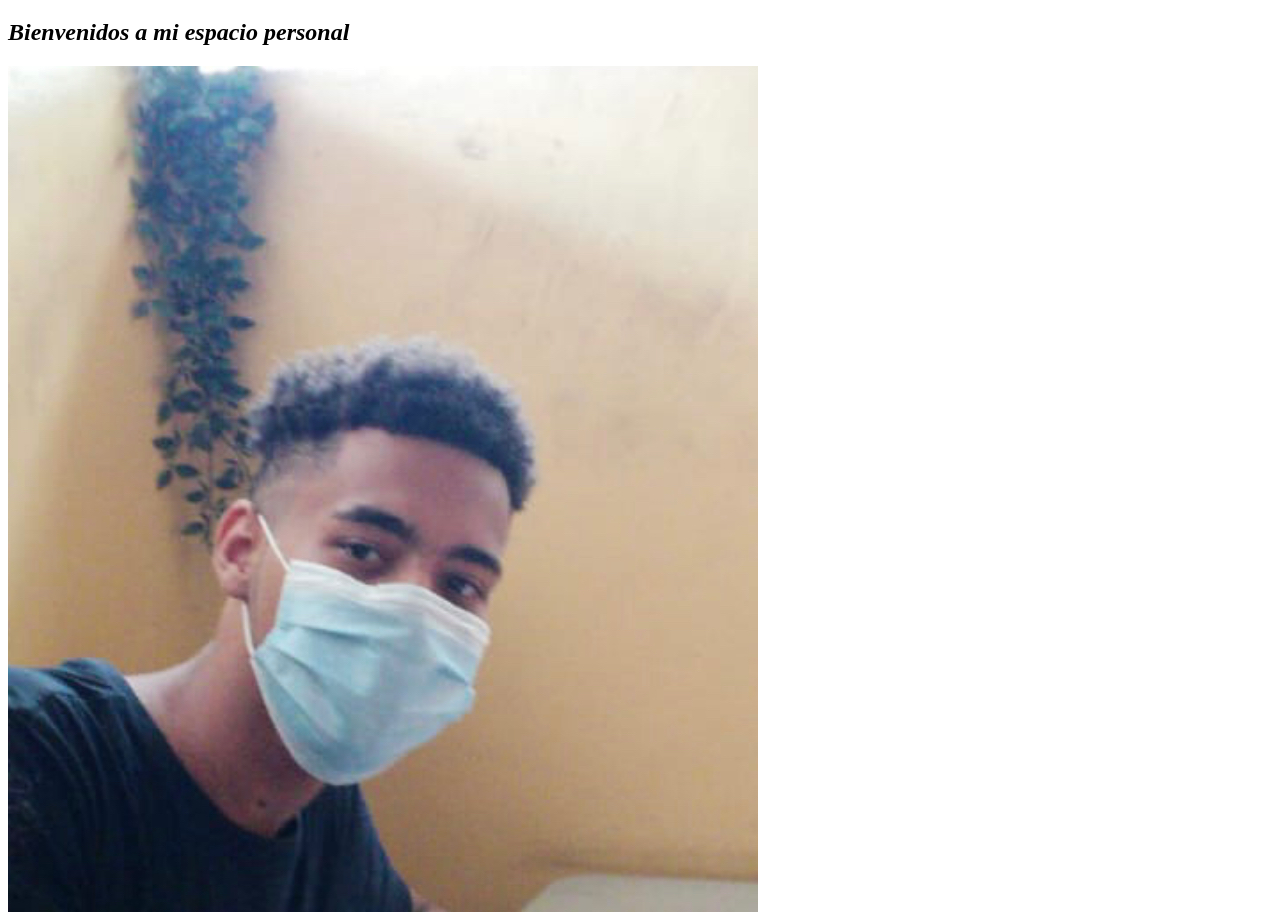
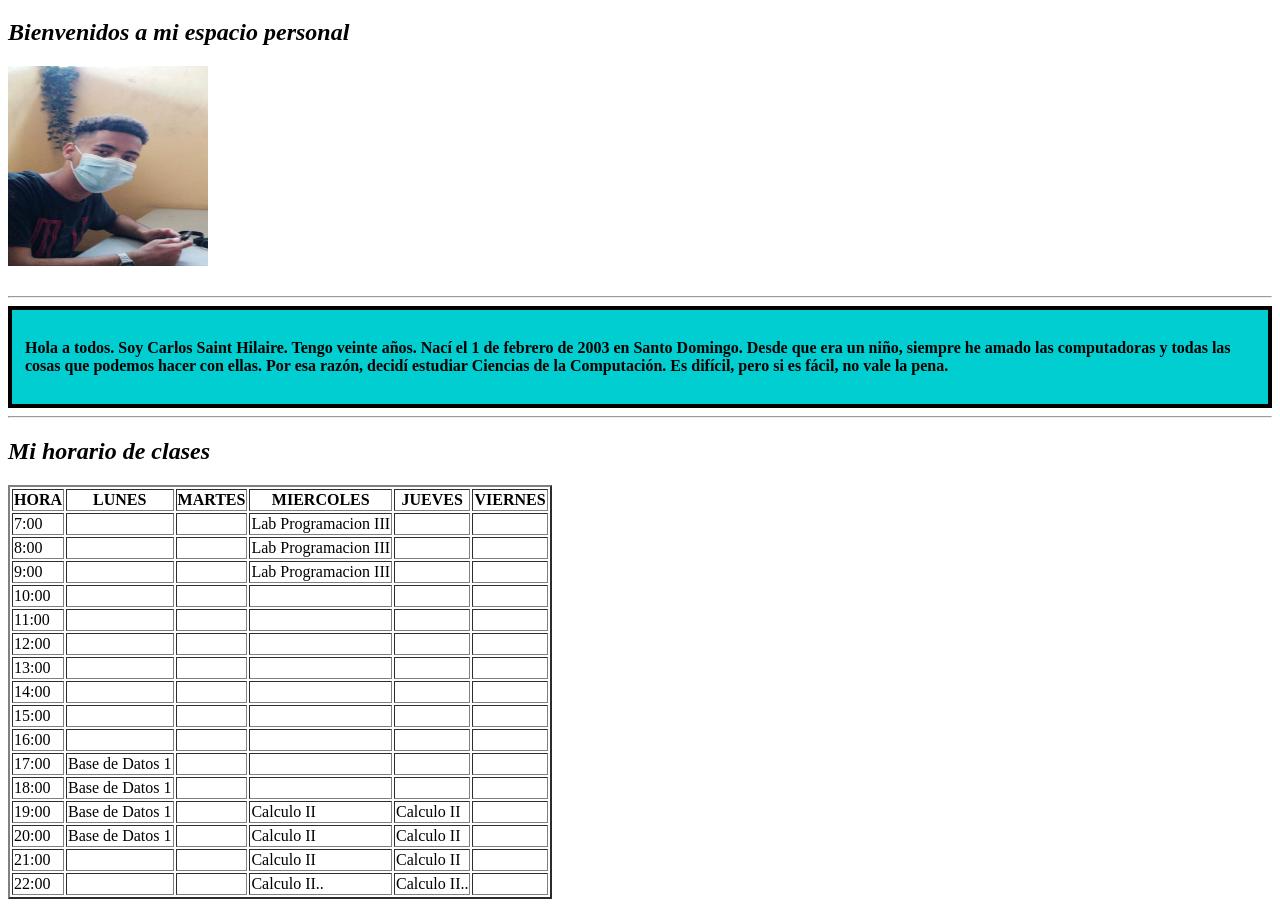
Before and after one commit to SAmuelX100/Tarea-Programacion-III, a plain HTML site: page Biografia.html in a window 1280 px wide. Shown: the part 61-973 px from the top of the page. Drawn offline with Linux system fonts and the light colour scheme.

Commit message:
Horario de clases completado

```diff
--- a/Biografia.html
+++ b/Biografia.html
@@ -16,7 +16,7 @@
 
     <h2><i>Bienvenidos a mi espacio personal</i></h2>
 
-    <img src="IMG_0745.jpeg" alt="Carlos Saint Hilaire"/><br></br>
+    <img src="IMG_0745.jpeg" alt="Carlos Saint Hilaire" width="200" height="200"/><br></br>
 
     <hr />
 
@@ -31,9 +31,167 @@
     </div>
 
     <hr />
+
+    <h2><i> Mi horario de clases </i></h2>
+
+    <table border="2">
+        <tr>
+          <th> HORA </th>
+          <th> LUNES </th>
+          <th> MARTES </th>
+          <th> MIERCOLES </th>
+          <th> JUEVES </th>
+          <th> VIERNES </th>
+        </tr>
+
+        <tr>
+          <td>7:00</td>
+          <td> </td>
+          <td> </td>
+          <td> Lab Programacion III </td>
+          <td> </td>
+          <td> </td>
+        </tr>
+
+        <tr>
+          <td>8:00</td>
+          <td> </td>
+          <td> </td>
+          <td> Lab Programacion III </td>
+          <td> </td>
+          <td> </td>
+          <tr>
+            <td>9:00</td>
+            <td> </td>
+            <td> </td>
+            <td> Lab Programacion III </td>
+            <td> </td>
+            <td> </td>
+          </tr>
+
+          <tr>
+            <td>10:00</td>
+            <td> </td>
+            <td> </td>
+            <td> </td>
+            <td> </td>
+            <td> </td>
+          </tr>
+
+          <tr>
+            <td>11:00</td>
+            <td> </td>
+            <td> </td>
+            <td> </td>
+            <td> </td>
+            <td> </td>
+          </tr>
+
+          <tr>
+            <td>12:00</td>
+            <td> </td>
+            <td> </td>
+            <td> </td>
+            <td> </td>
+            <td> </td>
+          </tr>
+
+          <tr>
+            <td>13:00</td>
+            <td> </td>
+            <td> </td>
+            <td> </td>
+            <td> </td>
+            <td> </td>
+          </tr>
+
+          <tr>
+            <td>14:00</td>
+            <td> </td>
+            <td> </td>
+            <td> </td>
+            <td> </td>
+            <td> </td>
+          </tr>
+
+          <tr>
+            <td>15:00</td>
+            <td> </td>
+            <td> </td>
+            <td> </td>
+            <td> </td>
+            <td> </td>
+          </tr>
+
+          <tr>
+            <td>16:00</td>
+            <td> </td>
+            <td> </td>
+            <td> </td>
+            <td> </td>
+            <td> </td>
+          </tr>
+
+          <tr>
+            <td>17:00</td>
+            <td> Base de Datos 1 </td>
+            <td> </td>
+            <td> </td>
+            <td> </td>
+            <td> </td>
+          </tr>
+
+          <tr>
+            <td>18:00</td>
+            <td> Base de Datos 1 </td>
+            <td> </td>
+            <td> </td>
+            <td> </td>
+            <td> </td>
+          </tr>
+
+          <tr>
+            <td>19:00</td>
+            <td> Base de Datos 1 </td>
+            <td> </td>
+            <td> Calculo II</td>
+            <td> Calculo II</td>
+            <td> </td>
+          </tr>
+
+          <tr>
+            <td>20:00</td>
+            <td> Base de Datos 1 </td>
+            <td> </td>
+            <td> Calculo II</td>
+            <td> Calculo II</td>
+            <td> </td>
+          </tr>
+
+          <tr>
+            <td>21:00</td>
+            <td> </td>
+            <td> </td>
+            <td> Calculo II</td>
+            <td> Calculo II</td>
+            <td> </td>
+          </tr>
+
+          <tr>
+            <td>22:00</td>
+            <td> </td>
+            <td> </td>
+            <td> Calculo II..</td>
+            <td> Calculo II..</td>
+            <td> </td>
+          </tr>
+
+        </tr>
+      </table>
+
     <p>
         <b>
-        Here you can find my Social Media. In case ya wanna be in contact with me.
+        Aquí podrás encontrar mis redes sociales en caso de que quieras estar en contacto conmigo
         </b>
     </p>
     <ol>
```
